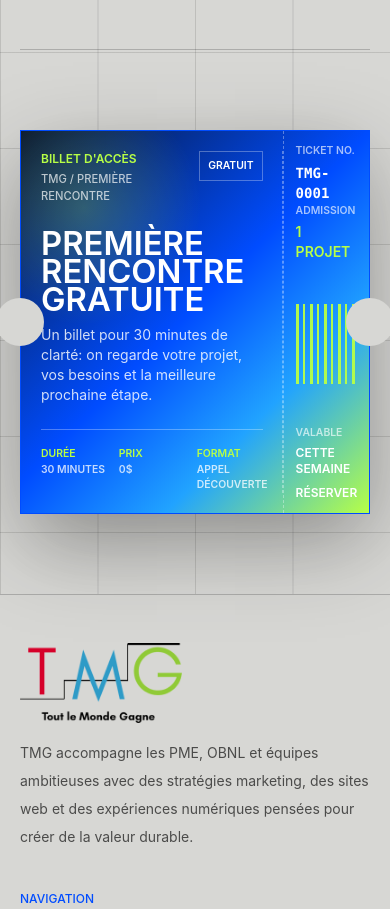
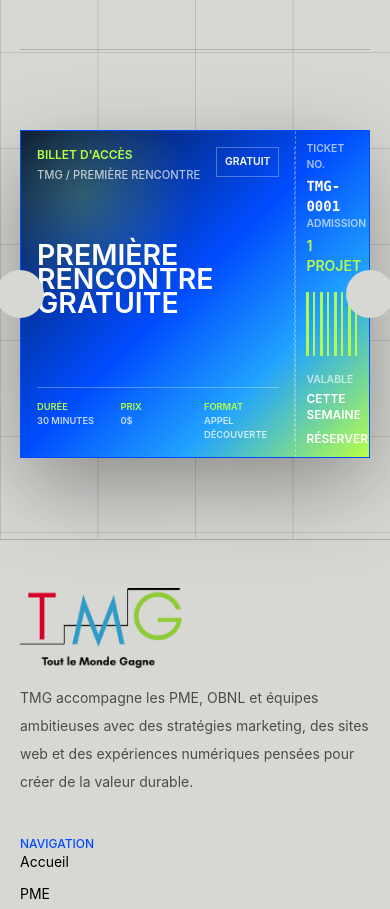
Before and after one commit to ToutLeMondeGagne/tmg-website, a React (Vite) app: page / in a window 390 px wide. Shown: the part 3500-4409 px from the top of the page. Built offline with nearby package versions, Linux system fonts and the light colour scheme.

Commit message:
style: compacter le ticket sur mobile

```diff
--- a/src/components/ui/TicketCard.jsx
+++ b/src/components/ui/TicketCard.jsx
@@ -45,7 +45,7 @@ export default function TicketCard({
         aria-hidden="true"
       />
 
-      <span className="relative z-10 grid min-h-[23rem] grid-cols-[minmax(0,1fr)_5.4rem] overflow-hidden border border-[var(--blue)] bg-[#004cff] shadow-[0_30px_90px_rgba(0,0,0,0.24)] md:min-h-[25rem] md:grid-cols-[minmax(0,1fr)_18rem]">
+      <span className="relative z-10 grid min-h-[18.5rem] grid-cols-[minmax(0,1fr)_4.6rem] overflow-hidden border border-[var(--blue)] bg-[#004cff] shadow-[0_30px_90px_rgba(0,0,0,0.24)] sm:min-h-[21rem] sm:grid-cols-[minmax(0,1fr)_5.4rem] md:min-h-[25rem] md:grid-cols-[minmax(0,1fr)_18rem]">
         <span
           className="pointer-events-none absolute inset-0 bg-[linear-gradient(90deg,rgba(255,255,255,0.13)_1px,transparent_1px),linear-gradient(0deg,rgba(255,255,255,0.10)_1px,transparent_1px)] bg-[length:25%_100%,100%_72px] opacity-65"
           aria-hidden="true"
@@ -55,7 +55,7 @@ export default function TicketCard({
           aria-hidden="true"
         />
 
-        <span className="relative z-10 flex min-h-0 flex-col justify-between p-5 sm:p-6 md:p-10">
+        <span className="relative z-10 flex min-h-0 flex-col justify-between p-4 sm:p-6 md:p-10">
           <span className="flex items-start justify-between gap-3 sm:gap-5">
             <span>
               <span className="block text-xs font-semibold uppercase tracking-normal text-[var(--green)]">
@@ -70,16 +70,16 @@ export default function TicketCard({
             </span>
           </span>
 
-          <span className="space-y-3 py-6 md:space-y-5 md:py-8">
-            <span className="block max-w-4xl text-[2.05rem] font-semibold uppercase leading-[0.86] tracking-normal text-white sm:text-5xl md:text-7xl">
+          <span className="space-y-3 py-4 sm:py-6 md:space-y-5 md:py-8">
+            <span className="block max-w-4xl text-[1.78rem] font-semibold uppercase leading-[0.84] tracking-normal text-white sm:text-5xl md:text-7xl">
               {ticketTitle}
             </span>
-            <span className="block max-w-2xl text-sm leading-5 text-white/82 sm:text-base sm:leading-6 md:text-lg md:leading-7">
+            <span className="hidden max-w-2xl text-sm leading-5 text-white/82 sm:text-base sm:leading-6 md:block md:text-lg md:leading-7">
               {ticketSubtitle}
             </span>
           </span>
 
-          <span className="grid grid-cols-3 gap-3 border-t border-white/30 pt-4 text-[0.65rem] font-semibold uppercase tracking-normal text-white/76 sm:pt-5 sm:text-xs">
+          <span className="grid grid-cols-3 gap-2 border-t border-white/30 pt-3 text-[0.58rem] font-semibold uppercase tracking-normal text-white/76 sm:gap-3 sm:pt-5 sm:text-xs">
             <span>
               <span className="block text-[var(--green)]">Durée</span>
               30 minutes
@@ -96,12 +96,12 @@ export default function TicketCard({
         </span>
 
         <span
-          className="absolute bottom-5 right-[5.4rem] top-5 z-20 border-l border-dashed border-white/35 md:bottom-8 md:right-[18rem] md:top-8"
+          className="absolute bottom-4 right-[4.6rem] top-4 z-20 border-l border-dashed border-white/35 sm:bottom-5 sm:right-[5.4rem] sm:top-5 md:bottom-8 md:right-[18rem] md:top-8"
           aria-hidden="true"
         />
 
-        <span className="relative z-10 flex min-h-0 flex-col justify-between border-l border-dashed border-white/35 p-3 sm:p-5 md:p-8">
-          <span className="space-y-4 md:space-y-6">
+        <span className="relative z-10 flex min-h-0 flex-col justify-between border-l border-dashed border-white/35 p-2.5 sm:p-5 md:p-8">
+          <span className="space-y-3 md:space-y-6">
             <span>
               <span className="block text-[0.65rem] font-semibold uppercase tracking-normal text-white/65 md:text-xs">
                 Ticket no.
@@ -120,7 +120,7 @@ export default function TicketCard({
             </span>
           </span>
 
-          <span className="my-5 block h-20 w-full overflow-hidden bg-[repeating-linear-gradient(90deg,#b7ff46_0_3px,transparent_3px_7px,#b7ff46_7px_9px,transparent_9px_14px)] opacity-95 md:my-8 md:h-28">
+          <span className="my-4 block h-16 w-full overflow-hidden bg-[repeating-linear-gradient(90deg,#b7ff46_0_3px,transparent_3px_7px,#b7ff46_7px_9px,transparent_9px_14px)] opacity-95 sm:h-20 md:my-8 md:h-28">
             <span className="sr-only">Code billet</span>
           </span>
 
```
